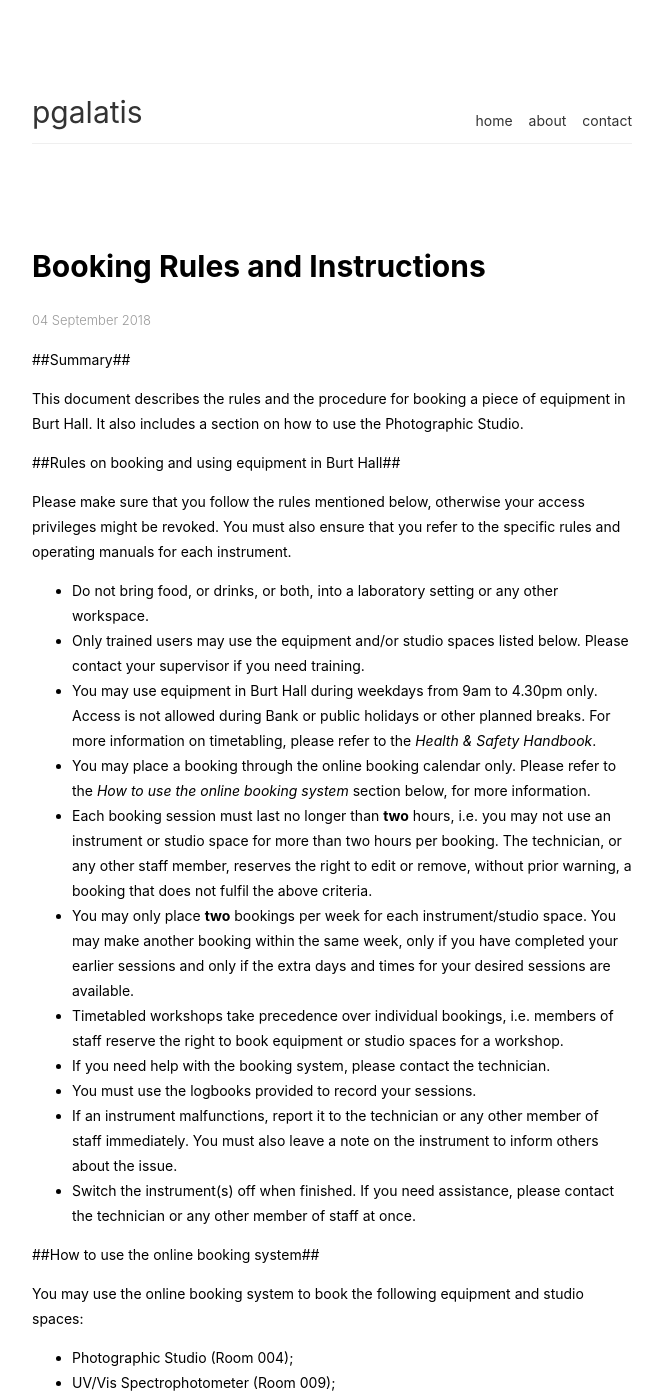
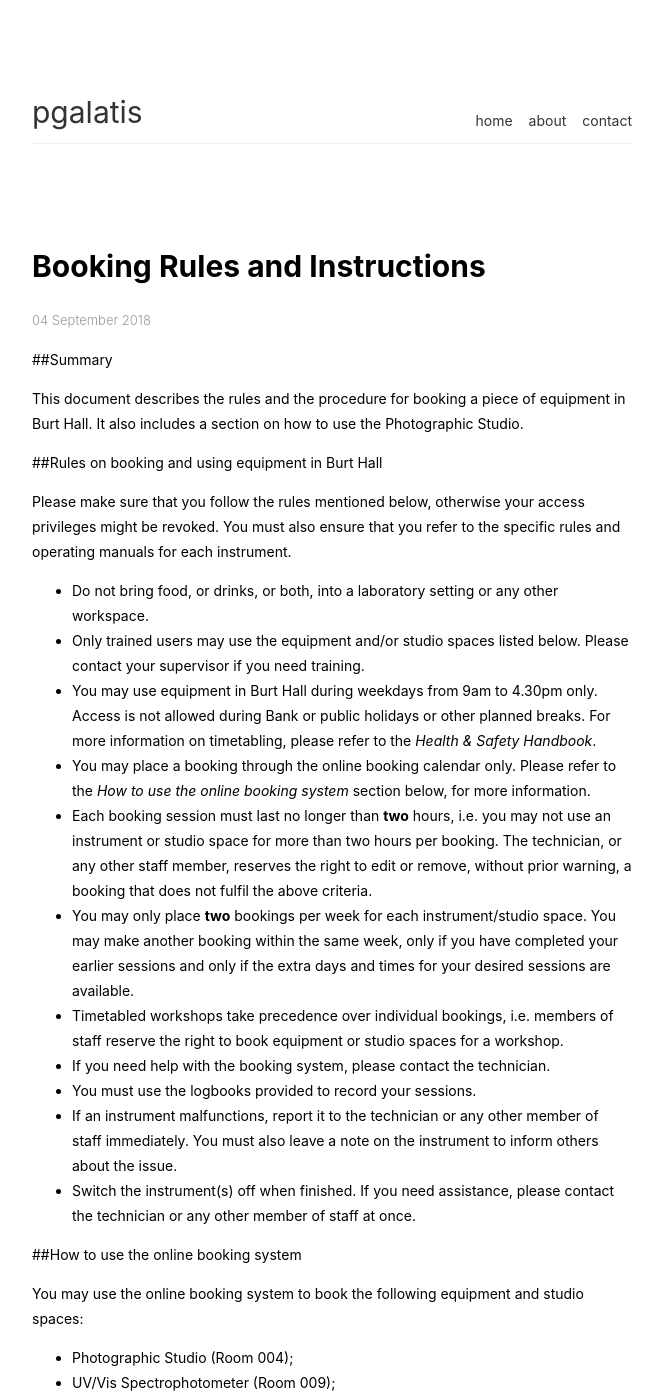
Before and after one commit to pgalatis/pgalatis.github.io, a Jekyll site: the page built from _posts/2018-09-04-booking_rules_and_instructions.md, in a window 1280 px wide and 1400 px high. Shown: the whole window, without its empty margins (308-970 px from the left). Built offline with Jekyll 4.4.1, drawn with Linux system fonts in a browser that asks for light colours; nearby versions of some CDN libraries; some of the changed text lies outside the part shown.

```diff
--- a/_posts/2018-09-04-booking_rules_and_instructions.md
+++ b/_posts/2018-09-04-booking_rules_and_instructions.md
@@ -5,11 +5,11 @@ date:   2018-09-04 20:22:00 +0000
 categories: Personal
 ---
 
-##Summary##
+##Summary
 
 This document describes the rules and the procedure for booking a piece of equipment in Burt Hall. It also includes a section on how to use the Photographic Studio.
 
-##Rules on booking and using equipment in Burt Hall##
+##Rules on booking and using equipment in Burt Hall
 
 Please make sure that you follow the rules mentioned below, otherwise your access privileges might be revoked. You must also ensure that you refer to the specific rules and operating manuals for each instrument.
 
@@ -25,7 +25,7 @@ Please make sure that you follow the rules mentioned below, otherwise your acces
 - If an instrument malfunctions, report it to the technician or any other member of staff immediately. You must also leave a note on the instrument to inform others about the issue.
 - Switch the instrument(s) off when finished. If you need assistance, please contact the technician or any other member of staff at once.
 
-##How to use the online booking system##
+##How to use the online booking system
 
 You may use the online booking system to book the following equipment and studio spaces:
 
@@ -49,7 +49,7 @@ To use the online booking system, please follow the instructions below:
 - Confirm your booking by clicking on **Save**.
 - To delete a booking, please contact the technician.
 
-##Rules on Using the Photographic Studio##
+##Rules on Using the Photographic Studio
 
 Please observe the following rules on how to use the Photo Studio in Burt Hall and ensure that you fully understand and comply with them.
 
```
